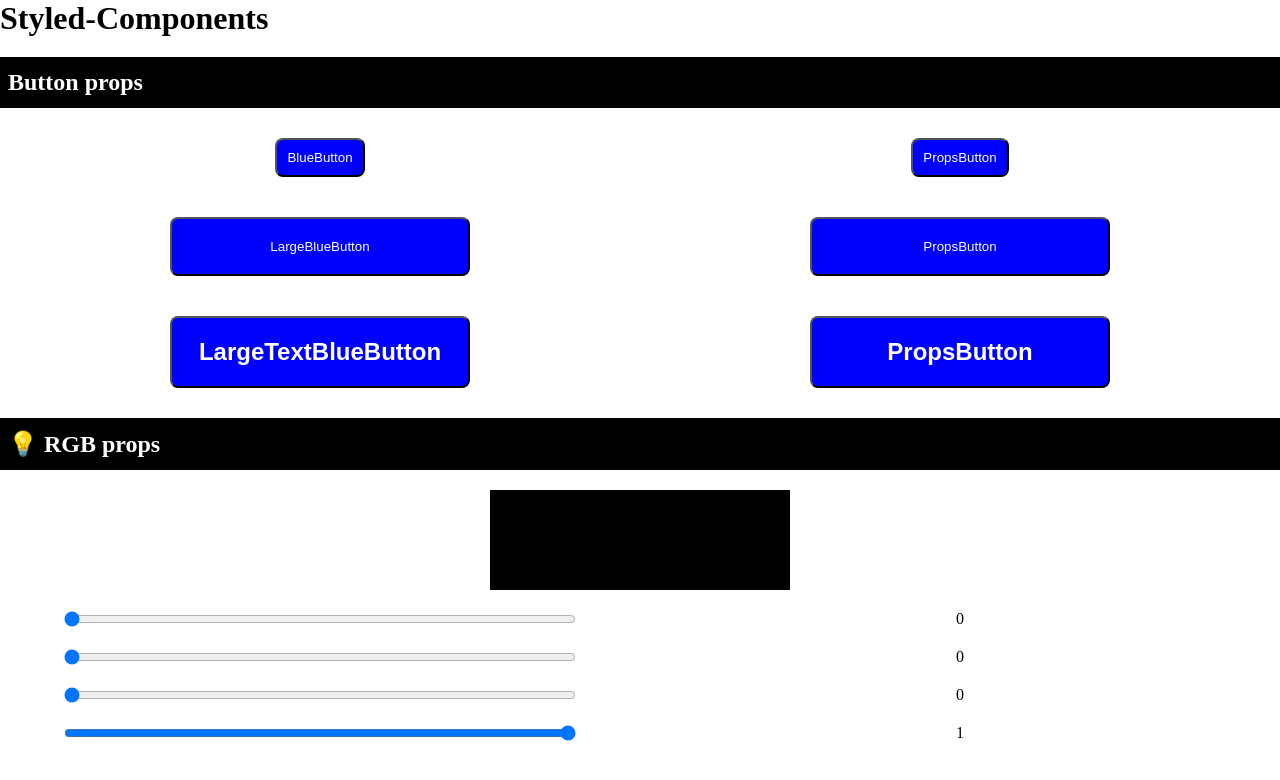
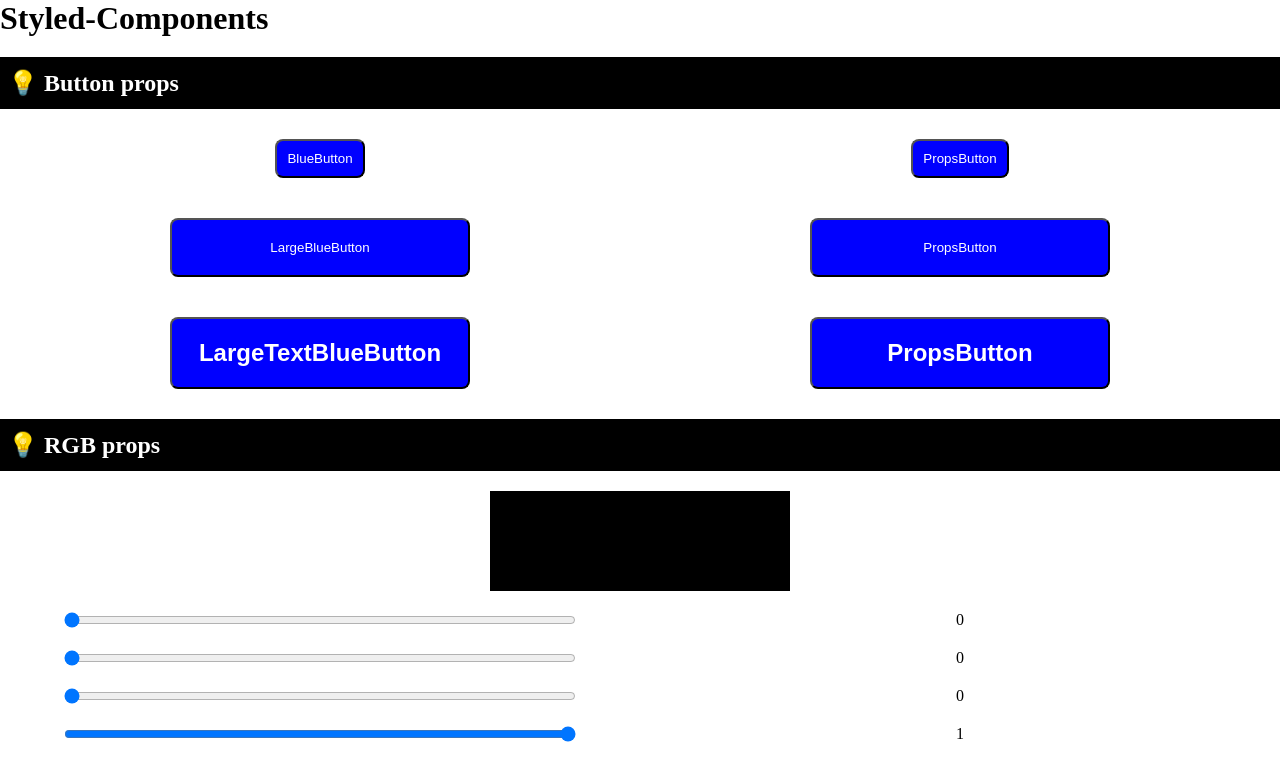
Before and after one commit to miloupark/OZ-ReactLog, a React (Vite) app: page / in a window 1280 px wide. Shown: the top 780 px of the page. Built offline with nearby package versions, Linux system fonts and the light colour scheme.

Commit message:
chore: tweak title

```diff
--- a/src/App.jsx
+++ b/src/App.jsx
@@ -11,7 +11,7 @@ function App() {
     <>
       <GlobalStyle />
       <h1>Styled-Components</h1>
-      <SubTitle> Button props</SubTitle>
+      <SubTitle>💡 Button props</SubTitle>
       <Container>
         {/* BlueButton */}
         <BlueButton>BlueButton</BlueButton>
```
